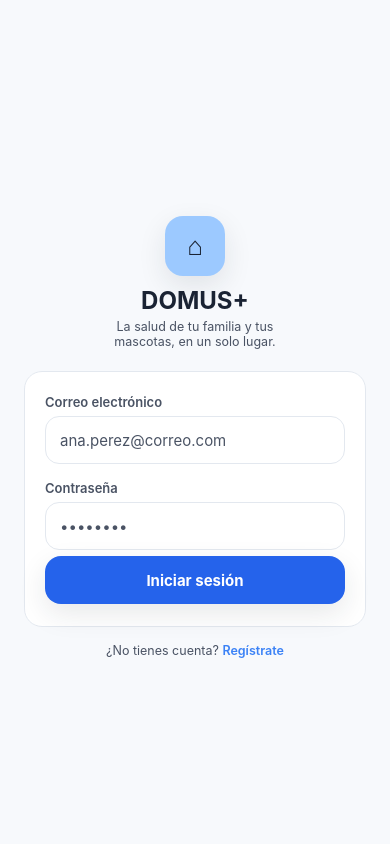
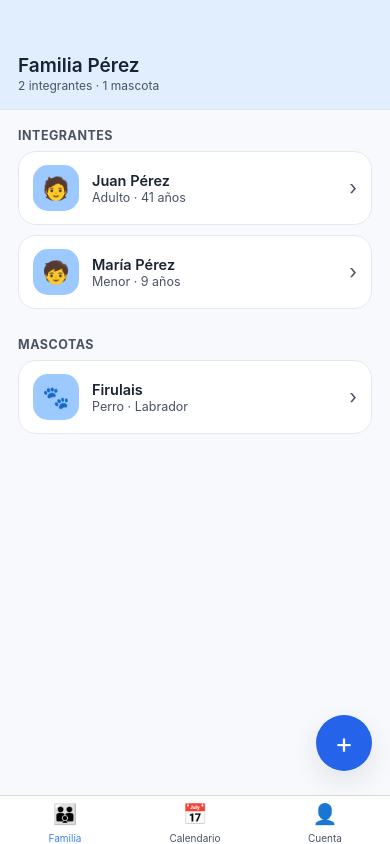
Before and after one commit to Ilan-Py/DOMUS-Plus, a React Native app in the folder frontend/: screen /MainTabs in a window 390 px wide. Built offline with nearby package versions, Linux system fonts and the light colour scheme.

Commit message:
agregar tab bar principal y pantalla de lista de familia

```diff
--- a/frontend/App.js
+++ b/frontend/App.js
@@ -6,6 +6,7 @@ import { StatusBar } from 'expo-status-bar';
 import LoginScreen from './src/screens/LoginScreen';
 import RegisterScreen from './src/screens/RegisterScreen';
 import GroupSetupScreen from './src/screens/GroupSetupScreen';
+import MainTabs from './src/navigation/MainTabs';
 
 const Stack = createNativeStackNavigator();
 
@@ -20,6 +21,7 @@ export default function App() {
         <Stack.Screen name="Login" component={LoginScreen} />
         <Stack.Screen name="Register" component={RegisterScreen} />
         <Stack.Screen name="GroupSetup" component={GroupSetupScreen} />
+        <Stack.Screen name="MainTabs" component={MainTabs} />
       </Stack.Navigator>
     </NavigationContainer>
   );
--- a/frontend/package.json
+++ b/frontend/package.json
@@ -10,6 +10,7 @@
   },
   "dependencies": {
     "@expo/metro-runtime": "~3.2.3",
+    "@react-navigation/bottom-tabs": "^6.6.1",
     "@react-navigation/native": "^6.1.18",
     "@react-navigation/native-stack": "^6.11.0",
     "expo": "~51.0.0",
--- /dev/null
+++ b/frontend/src/navigation/MainTabs.js
@@ -0,0 +1,48 @@
+import React from 'react';
+import { Text } from 'react-native';
+import { createBottomTabNavigator } from '@react-navigation/bottom-tabs';
+import { createNativeStackNavigator } from '@react-navigation/native-stack';
+
+import FamilyListScreen from '../screens/FamilyListScreen';
+import CalendarScreen from '../screens/CalendarScreen';
+import AccountScreen from '../screens/AccountScreen';
+import AddMemberScreen from '../screens/AddMemberScreen';
+import ProfileDetailScreen from '../screens/ProfileDetailScreen';
+import { colors } from '../theme/colors';
+
+const Tab = createBottomTabNavigator();
+const FamiliaStack = createNativeStackNavigator();
+
+// Stack propio del tab "Familia" — data-screen del mockup: familyList, addMember, profileDetail...
+function FamiliaStackNavigator() {
+  return (
+    <FamiliaStack.Navigator screenOptions={{ headerShown: false }}>
+      <FamiliaStack.Screen name="FamilyList" component={FamilyListScreen} />
+      <FamiliaStack.Screen name="AddMember" component={AddMemberScreen} />
+      <FamiliaStack.Screen name="ProfileDetail" component={ProfileDetailScreen} />
+    </FamiliaStack.Navigator>
+  );
+}
+
+const TAB_ICONS = {
+  Familia: '👪',
+  Calendario: '📅',
+  Cuenta: '👤',
+};
+
+export default function MainTabs() {
+  return (
+    <Tab.Navigator
+      screenOptions={({ route }) => ({
+        headerShown: false,
+        tabBarActiveTintColor: colors.blue,
+        tabBarInactiveTintColor: colors.textMuted,
+        tabBarIcon: () => <Text style={{ fontSize: 20 }}>{TAB_ICONS[route.name]}</Text>,
+      })}
+    >
+      <Tab.Screen name="Familia" component={FamiliaStackNavigator} />
+      <Tab.Screen name="Calendario" component={CalendarScreen} />
+      <Tab.Screen name="Cuenta" component={AccountScreen} />
+    </Tab.Navigator>
+  );
+}
--- /dev/null
+++ b/frontend/src/screens/AccountScreen.js
@@ -0,0 +1,26 @@
+import React from 'react';
+import { View, Text, StyleSheet } from 'react-native';
+import { colors } from '../theme/colors';
+
+// TODO: reemplazar por la pantalla real (data-screen del mockup)
+export default function AccountScreen() {
+  return (
+    <View style={styles.root}>
+      <Text style={styles.text}>Mi cuenta — pendiente de implementar</Text>
+    </View>
+  );
+}
+
+const styles = StyleSheet.create({
+  root: {
+    flex: 1,
+    backgroundColor: colors.bg,
+    alignItems: 'center',
+    justifyContent: 'center',
+    paddingHorizontal: 24,
+  },
+  text: {
+    color: colors.textMuted,
+    textAlign: 'center',
+  },
+});
--- /dev/null
+++ b/frontend/src/screens/AddMemberScreen.js
@@ -0,0 +1,26 @@
+import React from 'react';
+import { View, Text, StyleSheet } from 'react-native';
+import { colors } from '../theme/colors';
+
+// TODO: reemplazar por la pantalla real (data-screen del mockup)
+export default function AddMemberScreen() {
+  return (
+    <View style={styles.root}>
+      <Text style={styles.text}>Agregar integrante / mascota — pendiente de implementar</Text>
+    </View>
+  );
+}
+
+const styles = StyleSheet.create({
+  root: {
+    flex: 1,
+    backgroundColor: colors.bg,
+    alignItems: 'center',
+    justifyContent: 'center',
+    paddingHorizontal: 24,
+  },
+  text: {
+    color: colors.textMuted,
+    textAlign: 'center',
+  },
+});
--- /dev/null
+++ b/frontend/src/screens/CalendarScreen.js
@@ -0,0 +1,26 @@
+import React from 'react';
+import { View, Text, StyleSheet } from 'react-native';
+import { colors } from '../theme/colors';
+
+// TODO: reemplazar por la pantalla real (data-screen del mockup)
+export default function CalendarScreen() {
+  return (
+    <View style={styles.root}>
+      <Text style={styles.text}>Calendario — pendiente de implementar</Text>
+    </View>
+  );
+}
+
+const styles = StyleSheet.create({
+  root: {
+    flex: 1,
+    backgroundColor: colors.bg,
+    alignItems: 'center',
+    justifyContent: 'center',
+    paddingHorizontal: 24,
+  },
+  text: {
+    color: colors.textMuted,
+    textAlign: 'center',
+  },
+});
--- /dev/null
+++ b/frontend/src/screens/FamilyListScreen.js
@@ -0,0 +1,161 @@
+import React from 'react';
+import { View, Text, StyleSheet, ScrollView, TouchableOpacity } from 'react-native';
+import { colors, radii, shadow } from '../theme/colors';
+
+// Datos mock — coinciden con SUBJECTS del mockup (docs/DOMUS+ Mockup.html)
+const INTEGRANTES = [
+  { id: 'juan', nombre: 'Juan Pérez', subt: 'Adulto · 41 años', icon: '🧑' },
+  { id: 'maria', nombre: 'María Pérez', subt: 'Menor · 9 años', icon: '🧒' },
+];
+const MASCOTAS = [
+  { id: 'firulais', nombre: 'Firulais', subt: 'Perro · Labrador', icon: '🐾' },
+];
+
+function MemberCard({ item, onPress }) {
+  return (
+    <TouchableOpacity style={styles.memberCard} onPress={onPress} activeOpacity={0.7}>
+      <View style={styles.avatar}>
+        <Text style={styles.avatarIcon}>{item.icon}</Text>
+      </View>
+      <View style={styles.memberInfo}>
+        <Text style={styles.memberName}>{item.nombre}</Text>
+        <Text style={styles.memberSubt}>{item.subt}</Text>
+      </View>
+      <Text style={styles.chevron}>›</Text>
+    </TouchableOpacity>
+  );
+}
+
+export default function FamilyListScreen({ navigation }) {
+  function openProfile(subjectId) {
+    navigation.navigate('ProfileDetail', { subjectId });
+  }
+
+  return (
+    <View style={styles.root}>
+      <View style={styles.topbar}>
+        <Text style={styles.topbarTitle}>Familia Pérez</Text>
+        <Text style={styles.topbarSubt}>
+          {INTEGRANTES.length} integrantes · {MASCOTAS.length} mascota
+        </Text>
+      </View>
+
+      <ScrollView contentContainerStyle={styles.scroll}>
+        <Text style={styles.sectionLabel}>INTEGRANTES</Text>
+        {INTEGRANTES.map((item) => (
+          <MemberCard key={item.id} item={item} onPress={() => openProfile(item.id)} />
+        ))}
+
+        <Text style={styles.sectionLabel}>MASCOTAS</Text>
+        {MASCOTAS.map((item) => (
+          <MemberCard key={item.id} item={item} onPress={() => openProfile(item.id)} />
+        ))}
+      </ScrollView>
+
+      <TouchableOpacity
+        style={styles.fab}
+        onPress={() => navigation.navigate('AddMember')}
+        activeOpacity={0.85}
+      >
+        <Text style={styles.fabIcon}>+</Text>
+      </TouchableOpacity>
+    </View>
+  );
+}
+
+const styles = StyleSheet.create({
+  root: {
+    flex: 1,
+    backgroundColor: colors.bg,
+  },
+  topbar: {
+    paddingTop: 54,
+    paddingHorizontal: 18,
+    paddingBottom: 16,
+    backgroundColor: 'rgba(156,201,255,0.25)',
+    borderBottomWidth: 1,
+    borderBottomColor: colors.glassBorder,
+  },
+  topbarTitle: {
+    fontSize: 19,
+    fontWeight: '600',
+    color: colors.navy,
+  },
+  topbarSubt: {
+    fontSize: 12,
+    color: colors.textMuted,
+    marginTop: 1,
+  },
+  scroll: {
+    paddingBottom: 100,
+  },
+  sectionLabel: {
+    paddingHorizontal: 18,
+    paddingTop: 18,
+    paddingBottom: 8,
+    fontSize: 12.5,
+    fontWeight: '700',
+    color: colors.textMuted,
+    textTransform: 'uppercase',
+    letterSpacing: 0.5,
+  },
+  memberCard: {
+    flexDirection: 'row',
+    alignItems: 'center',
+    gap: 13,
+    paddingVertical: 13,
+    paddingHorizontal: 14,
+    marginHorizontal: 18,
+    marginBottom: 10,
+    minHeight: 48,
+    backgroundColor: colors.glassStrong,
+    borderWidth: 1,
+    borderColor: colors.line,
+    borderRadius: radii.card,
+  },
+  avatar: {
+    width: 46,
+    height: 46,
+    borderRadius: 15,
+    backgroundColor: colors.blueLight,
+    alignItems: 'center',
+    justifyContent: 'center',
+  },
+  avatarIcon: {
+    fontSize: 22,
+  },
+  memberInfo: {
+    flex: 1,
+  },
+  memberName: {
+    fontSize: 14.5,
+    fontWeight: '600',
+    color: colors.navy,
+  },
+  memberSubt: {
+    fontSize: 12.5,
+    color: colors.textMuted,
+    marginTop: 1,
+  },
+  chevron: {
+    fontSize: 20,
+    color: colors.textMuted,
+  },
+  fab: {
+    position: 'absolute',
+    right: 18,
+    bottom: 24,
+    width: 56,
+    height: 56,
+    borderRadius: 28,
+    backgroundColor: colors.blueDeep,
+    alignItems: 'center',
+    justifyContent: 'center',
+    ...shadow,
+  },
+  fabIcon: {
+    fontSize: 28,
+    color: '#FFFFFF',
+    lineHeight: 30,
+  },
+});
--- a/frontend/src/screens/GroupSetupScreen.js
+++ b/frontend/src/screens/GroupSetupScreen.js
@@ -16,7 +16,7 @@ export default function GroupSetupScreen({ navigation }) {
 
   function handleCrearGrupo() {
     // TODO: conectar con POST /api/familia/grupo
-    // luego navegar a FamilyList
+    navigation.navigate('MainTabs');
   }
 
   return (
--- a/frontend/src/screens/LoginScreen.js
+++ b/frontend/src/screens/LoginScreen.js
@@ -17,6 +17,7 @@ export default function LoginScreen({ navigation }) {
 
   function handleLogin() {
     // TODO: conectar con POST /api/auth/login
+    navigation.navigate('MainTabs');
   }
 
   return (
--- /dev/null
+++ b/frontend/src/screens/ProfileDetailScreen.js
@@ -0,0 +1,26 @@
+import React from 'react';
+import { View, Text, StyleSheet } from 'react-native';
+import { colors } from '../theme/colors';
+
+// TODO: reemplazar por la pantalla real (data-screen del mockup)
+export default function ProfileDetailScreen() {
+  return (
+    <View style={styles.root}>
+      <Text style={styles.text}>Perfil de integrante — pendiente de implementar</Text>
+    </View>
+  );
+}
+
+const styles = StyleSheet.create({
+  root: {
+    flex: 1,
+    backgroundColor: colors.bg,
+    alignItems: 'center',
+    justifyContent: 'center',
+    paddingHorizontal: 24,
+  },
+  text: {
+    color: colors.textMuted,
+    textAlign: 'center',
+  },
+});
```
Also changed, not shown: frontend/src/screens/RegisterScreen.js (line endings or trailing spaces), frontend/src/theme/colors.js (line endings or trailing spaces), 2 other files (tests, documents, lock files or other folders).
